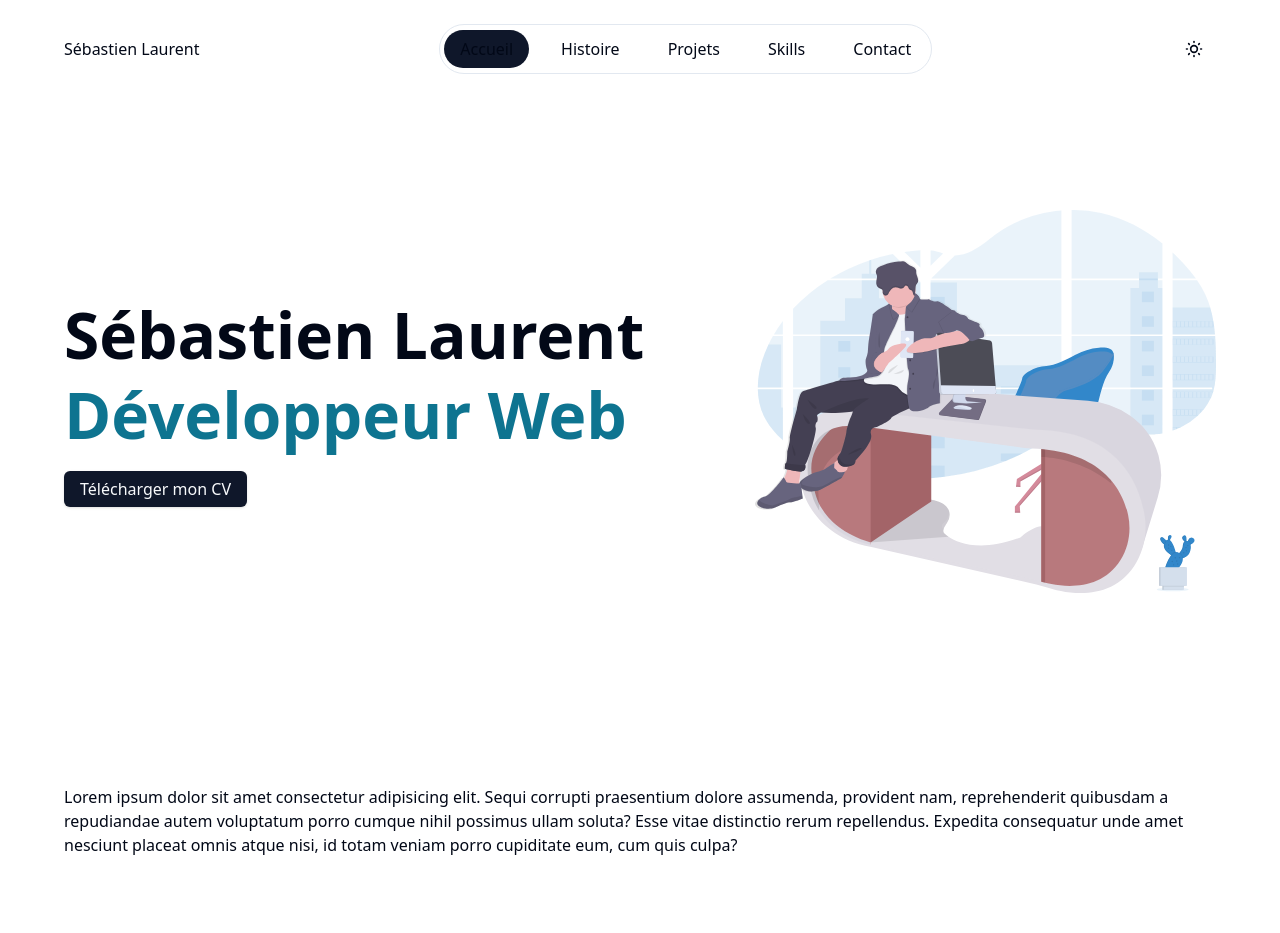
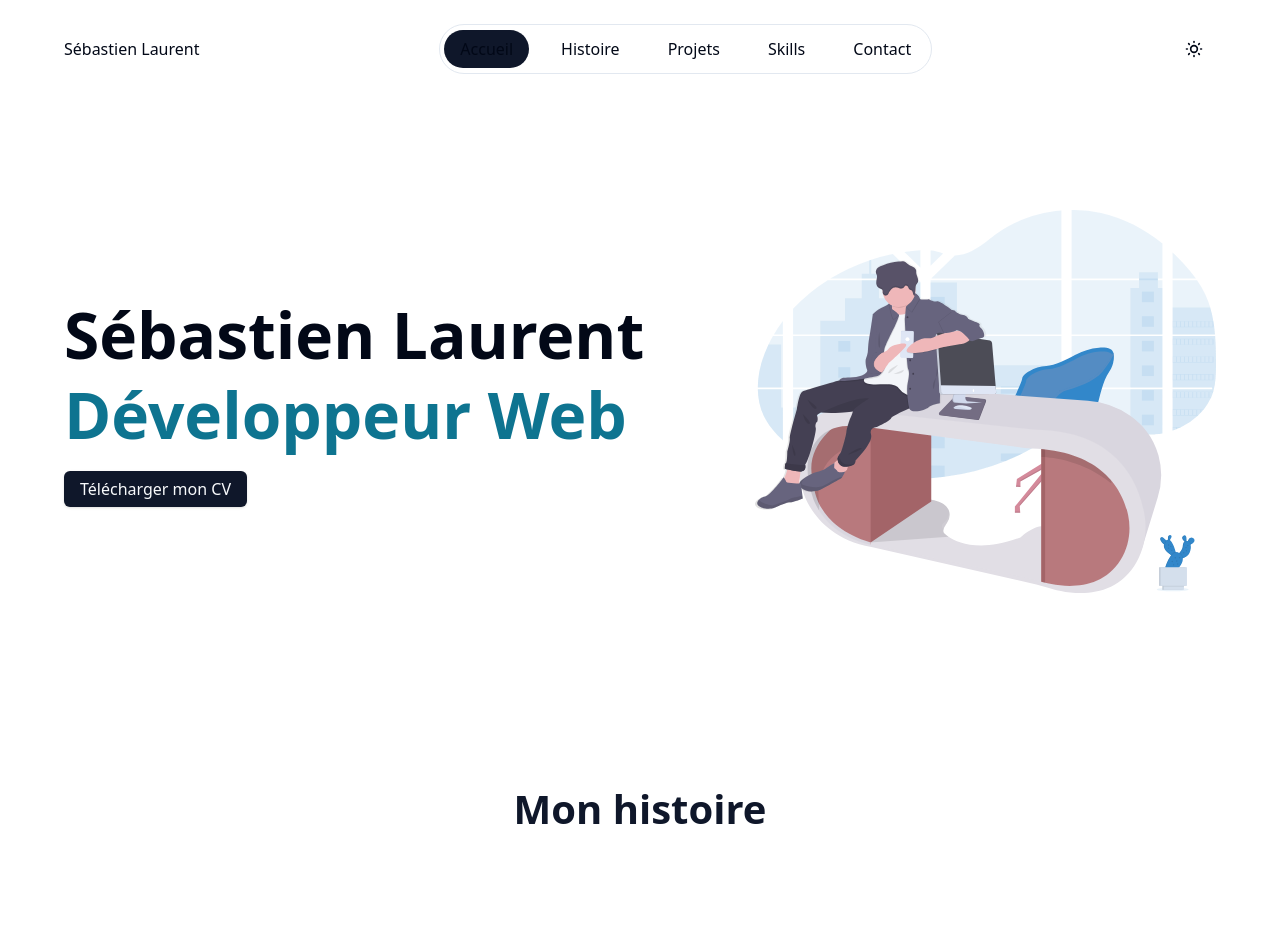
Before and after one commit to SebastienLaurentt/Portfolio-V2, a Next.js app: page / in a window 1280 px wide. Shown: the top 933 px of the page. Built offline with nearby package versions, Linux system fonts and the light colour scheme.

Commit message:
update sectionHeader and import sectionHeader in second section of Home

```diff
--- a/app/globals.css
+++ b/app/globals.css
@@ -85,7 +85,7 @@
   }
 
   h2 {
-    @apply text-xl md:text-3xl leading-8 md:leading-[48px] font-semibold mb-4 text-primary md:max-w-[500px];
+    @apply text-xl md:text-3xl leading-8 md:leading-[48px] font-semibold mb-4 text-primary ;
   }
 
   h3 {
--- a/app/page.tsx
+++ b/app/page.tsx
@@ -2,6 +2,7 @@ import DownloadButton from "@/components/Button/DownloadButton/DownloadButton";
 import Section from "@/components/Section/Section";
 import Image from "next/image";
 
+import SectionHeader from "@/components/SectionHeader/SectionHeader";
 import HeroImg from "../public/images/HeroImg.svg";
 const CV = `/pdf/CV.pdf`;
 
@@ -9,11 +10,15 @@ export default function Home() {
   return (
     <main className="mb-20 md:mb-24 lg:mb-32">
       {/* Hero */}
-      <Section marginBottom={true} marginTop={true} classname=" flex flex-col lg:flex-row items-center">
+      <Section
+        marginBottom={true}
+        marginTop={true}
+        classname=" flex flex-col lg:flex-row items-center"
+      >
         <div className="lg:w-3/5">
           <h1>
-            Sébastien Laurent <br /> <span className="text-tertiary-foreground">Développeur Web
-              </span>{" "}
+            Sébastien Laurent <br />{" "}
+            <span className="text-tertiary-foreground">Développeur Web</span>{" "}
           </h1>
           <DownloadButton
             href={CV}
@@ -23,16 +28,13 @@ export default function Home() {
           />
         </div>
         <div className="lg:w-2/5 mt-8 lg:mt-0">
-          <Image
-            src={HeroImg}
-            alt="Logo Galopins"
-            className=""
-          />
+          <Image src={HeroImg} alt="Logo Galopins" className="" />
         </div>
       </Section>
 
       {/* Presentation */}
       <Section marginBottom={true} marginTop={true}>
+        <SectionHeader title="Mon histoire" />
         <div>
           Lorem ipsum dolor sit amet consectetur adipisicing elit. Sequi
           corrupti praesentium dolore assumenda, provident nam, reprehenderit
--- a/components/SectionHeader/SectionHeader.tsx
+++ b/components/SectionHeader/SectionHeader.tsx
@@ -2,21 +2,19 @@ import React from "react";
 
 interface SectionHeaderProps {
   title: string;
-  titleHighlight: string;
   titleDescription?: string;
 }
 
 const SectionHeader: React.FC<SectionHeaderProps> = ({
   title,
-  titleHighlight,
   titleDescription,
 }) => {
   return (
-    <div className="mb-12 md:mb-24">
+    <div className="mb-12 md:mb-24 text-center">
       <h2>
-        {title} <span className="text-accent">{titleHighlight}</span>
+        {title}
       </h2>
-      <p className="sectionHeaderDescription">
+      <p >
         {titleDescription}
       </p>
     </div>
```
